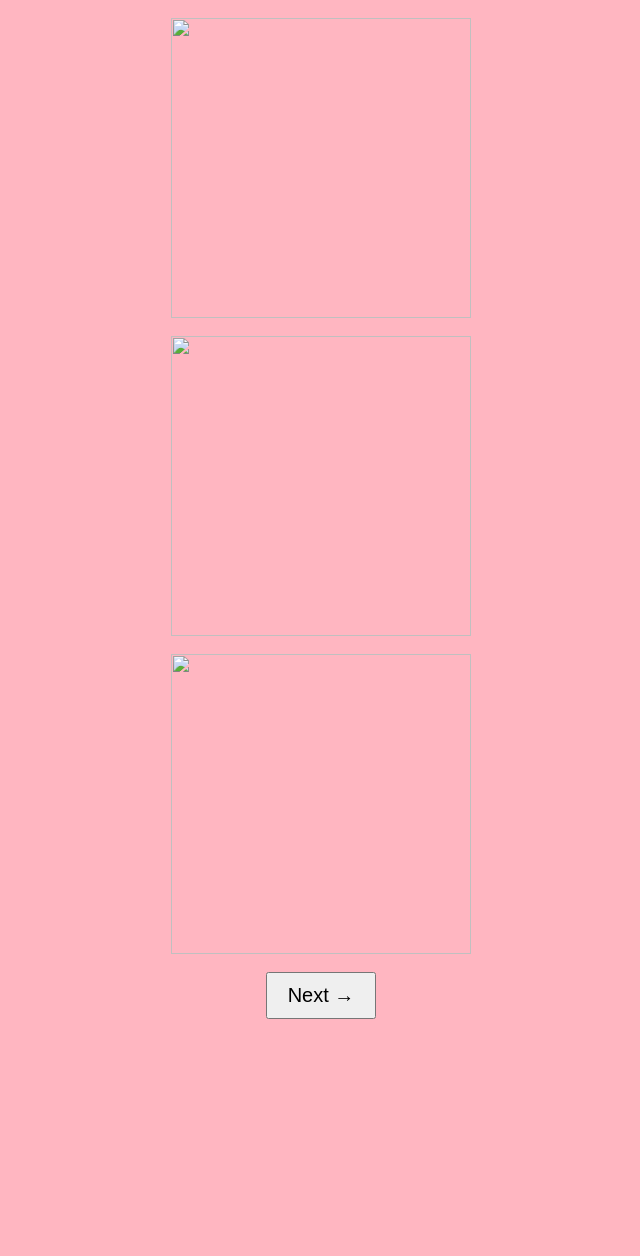
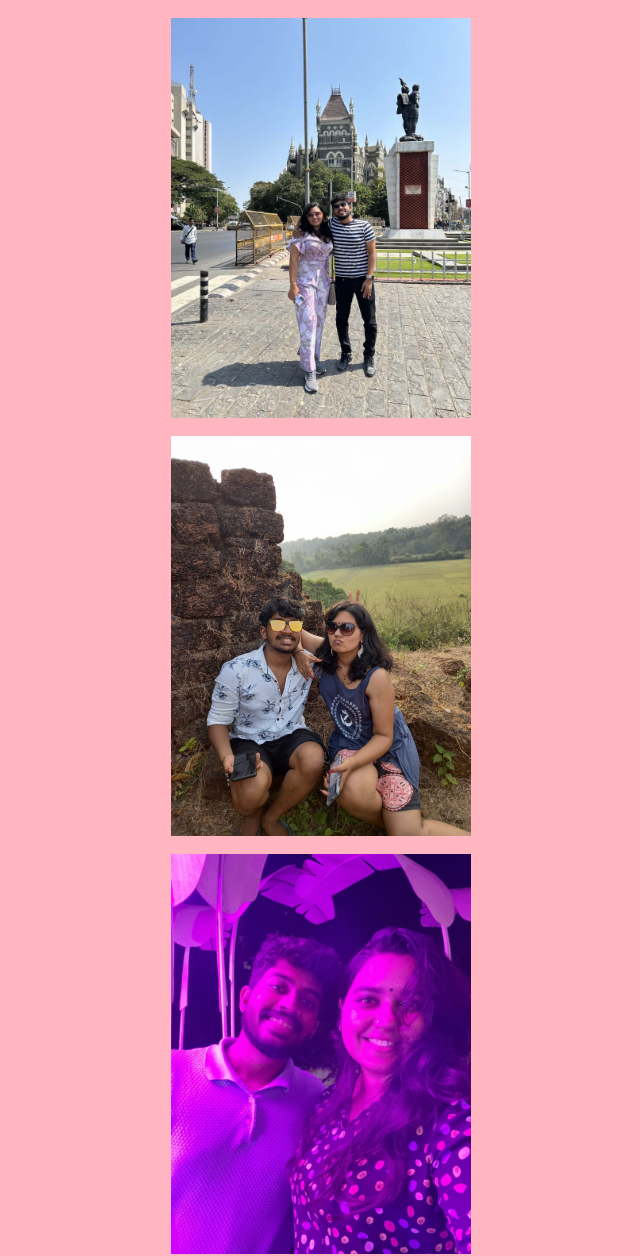
Before and after one commit to niharika19git/valentine-site, a plain HTML site: page templates/gallery.html in a window 1280 px wide. Shown: the part 49-1305 px from the top of the page, without its empty margins (319-959 px from the left). Before the commit the page ends 1076 px from the top, so only its background shows below. Drawn offline with Linux system fonts and the light colour scheme; the site is published under a folder, as on GitHub Pages, so addresses that start at the root find nothing.

Commit message:
Update gallery.html

```diff
--- a/templates/gallery.html
+++ b/templates/gallery.html
@@ -4,11 +4,11 @@
 
 <h1>Our Memories ❤️</h1>
 
-<img src="/static/images/pic1.jpeg" width="300"><br><br>
+<img src="../static/images/pic1.jpeg" width="300"><br><br>
 
-<img src="/static/images/pic2.jpeg" width="300"><br><br>
+<img src="../static/images/pic2.jpeg" width="300"><br><br>
 
-<img src="/static/images/pic3.jpeg" width="300"><br><br>
+<img src="../static/images/pic3.jpeg" width="300"><br><br>
 
 <a href="end.html">
 
```
